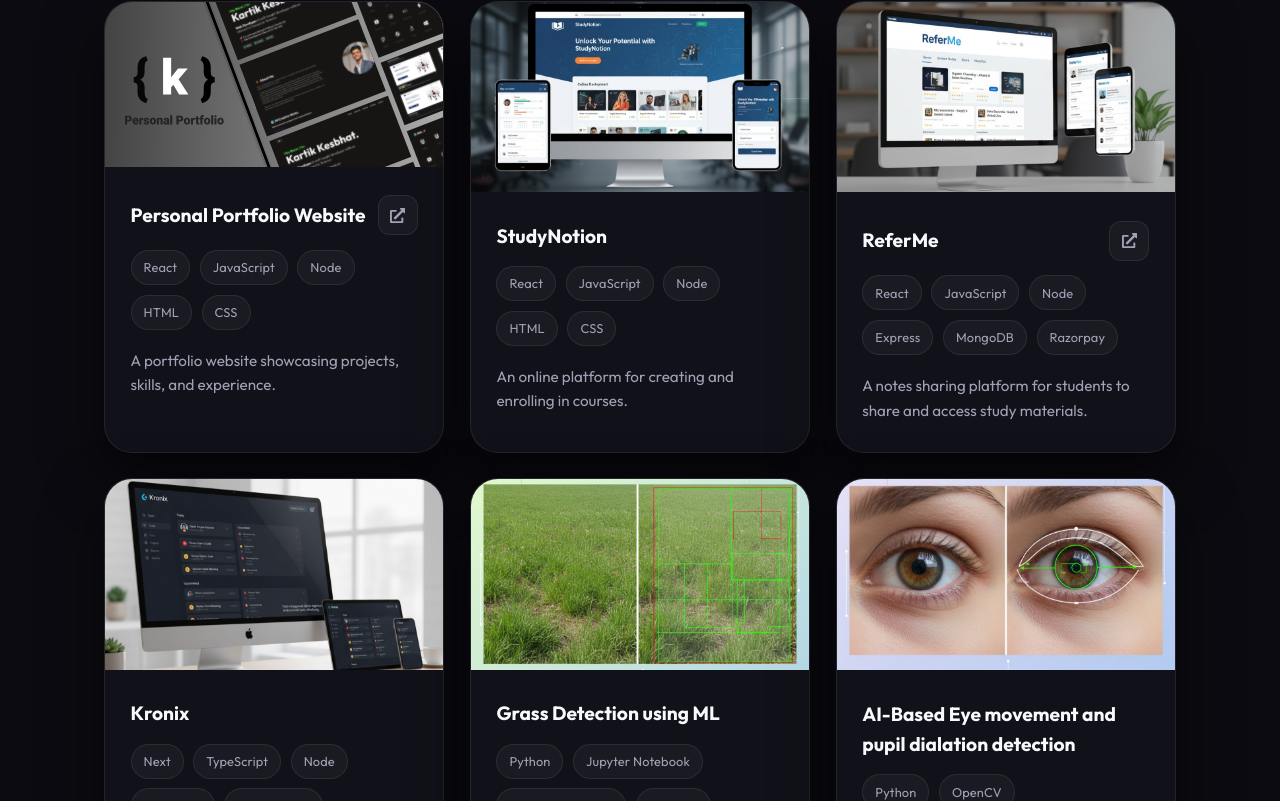
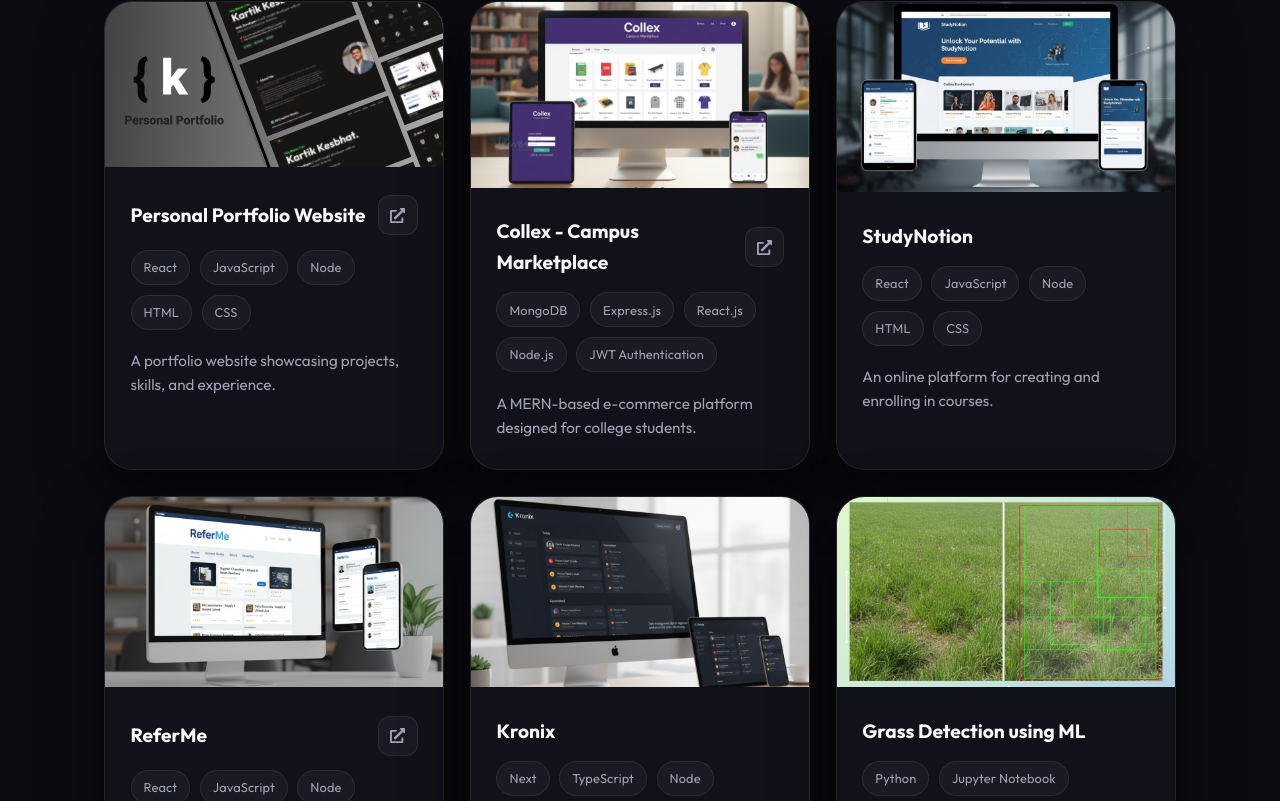
Before and after one commit to kartikkesbhat-2003/portfolio-react, a React (Vite) app: page / in a window 1280 px wide. Shown: the part 4721-5522 px from the top of the page. Built offline with nearby package versions, Linux system fonts and the light colour scheme.

Commit message:
Refactor code structure for improved readability and maintainability

```diff
--- a/src/components/Projects/Projects.jsx
+++ b/src/components/Projects/Projects.jsx
@@ -9,6 +9,7 @@
 import project_6 from '../../assets/projects/project_6.png';
 import project_7 from '../../assets/projects/project_7.png';
 import project_8 from '../../assets/projects/project_8.png';
+import project_9 from '../../assets/projects/project_9.png';
 
 export const Projects = () => {
   const projects = [
@@ -18,6 +19,13 @@
       description: 'A portfolio website showcasing projects, skills, and experience.',
       techStack: ['React', 'JavaScript', 'Node', 'HTML', 'CSS'],
       demo: 'https://kkesbhat.netlify.app/',
+    },
+    {
+      image: project_9,
+      name: 'Collex - Campus Marketplace',
+      description: 'A MERN-based e-commerce platform designed for college students.',
+      techStack: ['MongoDB', 'Express.js', 'React.js', 'Node.js', 'JWT Authentication',],
+      demo: 'https://collex.app/',
     },
     {
       image: project_4,
```
Also changed, not shown: src/assets/projects/project_9.png (added).
